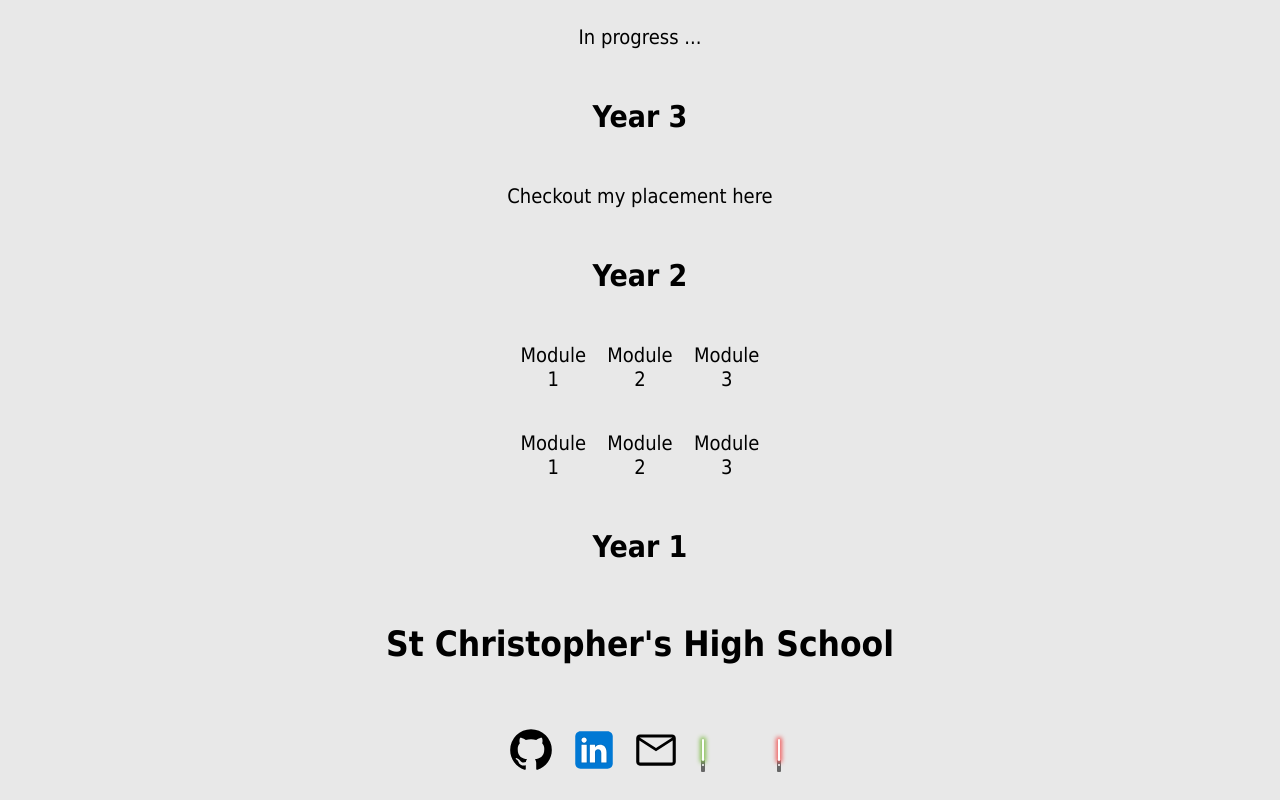
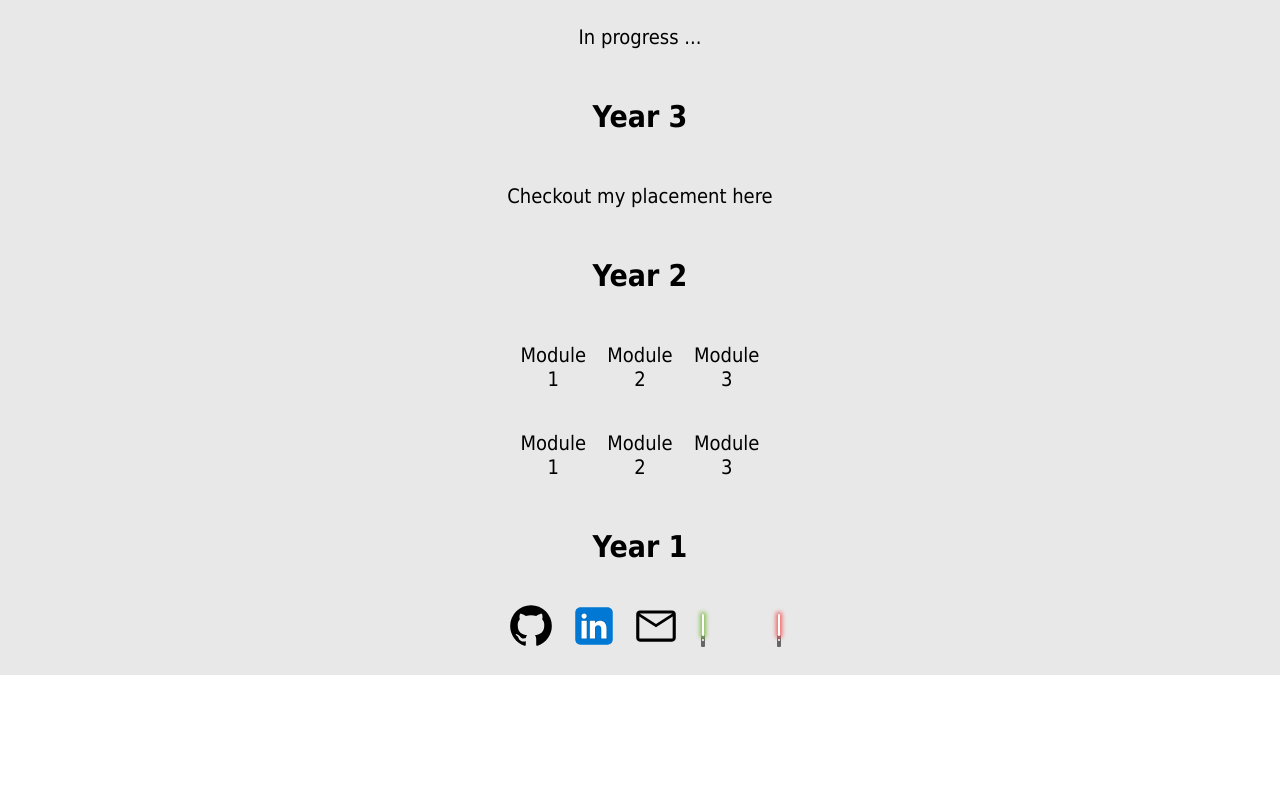
Before and after one commit to Jensooon/jenson-wintle.dev, an Angular app: page /education in a window 1280 px wide. Shown: the part 343-1143 px from the top of the page. After the commit the page ends 1018 px from the top, so only its background shows below. Built offline with nearby package versions, Linux system fonts and the light colour scheme.

Commit message:
Removed content.

```diff
--- a/src/app/education/education.component.html
+++ b/src/app/education/education.component.html
@@ -3,7 +3,7 @@
   [class.dark-class]="isComponentBGDark"
   [class.white-class]="!isComponentBGDark"
 >
-  <section appScrollReveal>
+  <section>
     <h1 class="sub-title">🛁University of Bath</h1>
     <h5>
       🖥️Computer Science and 📐 Mathematics BSc (Hons) with Industrial
@@ -39,9 +39,4 @@
     </div>
     <h3>Year 1</h3>
   </section>
-
-  <section appScrollReveal>
-    <h1 class="sub-title">St Christopher's High School</h1>
-    <p></p>
-  </section>
 </div>
--- a/src/app/experience/experience.component.html
+++ b/src/app/experience/experience.component.html
@@ -63,7 +63,7 @@
     </div>
   </section>
 
-  <section>
+  <!-- <section>
     <h3 class="underline" appScrollReveal>Levelled up:</h3>
     <ul class="skills-list">
       <li appScrollReveal>
@@ -86,5 +86,5 @@
         <p>Delphi</p>
       </li>
     </ul>
-  </section>
+  </section> -->
 </div>
```
